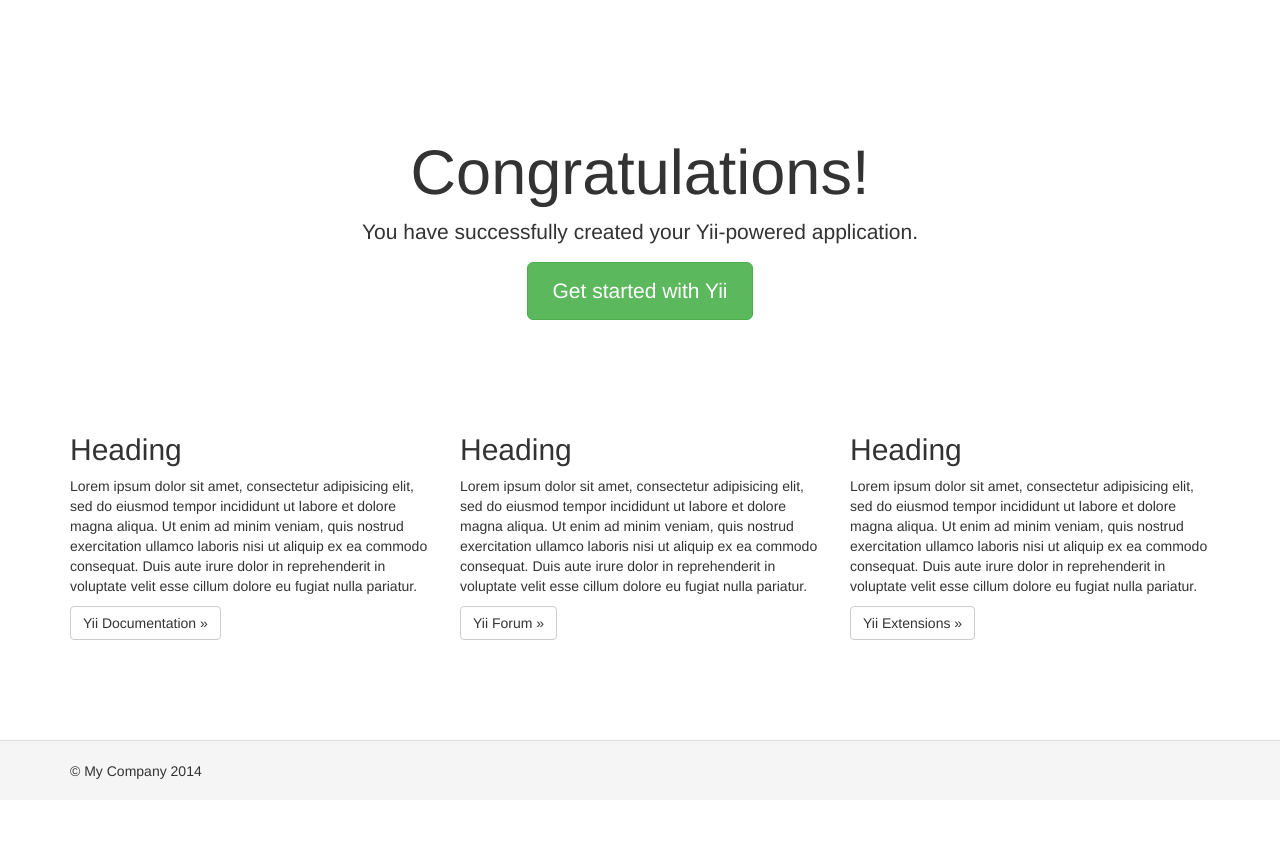
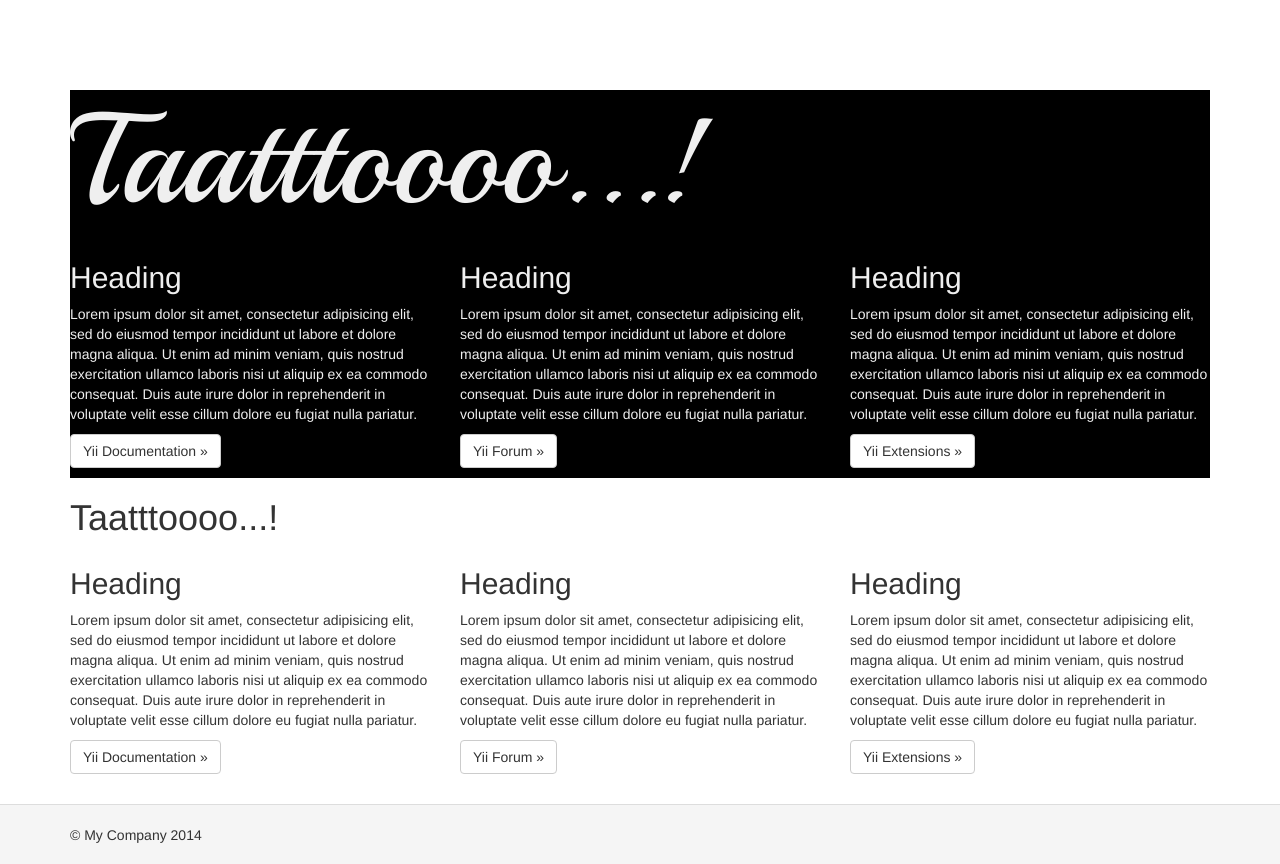
Before and after one commit to philippfrenzel/taatttoooo, a Yii app: template views/site/index.php in a window 1280 px wide. Before the commit the page ends 779 px from the top, so only its background shows below. Run offline with PHP 8.4 and a stand-in for Yii, Linux system fonts and the light colour scheme; the template is opened without the code that fills it, so the values that code supplies are empty; some libraries are stand-ins or nearby versions.

Commit message:
move to branded version

```diff
--- a/assets/AppAsset.php
+++ b/assets/AppAsset.php
@@ -18,6 +18,7 @@ class AppAsset extends AssetBundle
     public $basePath = '@webroot';
     public $baseUrl = '@web';
     public $css = [
+        'css/onepage.css',
         'css/site.css',
     ];
     public $js = [
--- a/controllers/SiteController.php
+++ b/controllers/SiteController.php
@@ -11,6 +11,12 @@ use app\models\ContactForm;
 
 class SiteController extends AppController
 {
+    /**
+     * setting the main layout
+     * @var string $layout which will be used as the default main layout
+     */
+    public $layout = "/main";
+
     public function behaviors()
     {
         return [
--- a/views/layouts/onepage.php
+++ b/views/layouts/onepage.php
@@ -36,7 +36,7 @@ AppAsset::register($this);
 				'brandLabel' => '',
 				'brandUrl' => Yii::$app->homeUrl,
 				'options' => [
-					'class' => 'navbar-default navbar-fixed-top',
+					'class' => 'navbar-inverse navbar-fixed-top',
 				],
 			]);
 
--- a/views/site/index.php
+++ b/views/site/index.php
@@ -2,52 +2,11 @@
 /**
  * @var yii\web\View $this
  */
-$this->title = 'My Yii Application';
+$this->title = 'Taatttoooo Startpage';
 ?>
 <div class="section" id="intro1" data-anchor="intro1">
-
-    <div class="jumbotron">
-        <h1>Congratulations!</h1>
-
-        <p class="lead">You have successfully created your Yii-powered application.</p>
-
-        <p><a class="btn btn-lg btn-success" href="http://www.yiiframework.com">Get started with Yii</a></p>
-    </div>
-
-    <div class="body-content">
-
-        <div class="row">
-            <div class="col-lg-4">
-                <h2>Heading</h2>
-
-                <p>Lorem ipsum dolor sit amet, consectetur adipisicing elit, sed do eiusmod tempor incididunt ut labore et
-                    dolore magna aliqua. Ut enim ad minim veniam, quis nostrud exercitation ullamco laboris nisi ut aliquip
-                    ex ea commodo consequat. Duis aute irure dolor in reprehenderit in voluptate velit esse cillum dolore eu
-                    fugiat nulla pariatur.</p>
-
-                <p><a class="btn btn-default" href="http://www.yiiframework.com/doc/">Yii Documentation &raquo;</a></p>
-            </div>
-            <div class="col-lg-4">
-                <h2>Heading</h2>
-
-                <p>Lorem ipsum dolor sit amet, consectetur adipisicing elit, sed do eiusmod tempor incididunt ut labore et
-                    dolore magna aliqua. Ut enim ad minim veniam, quis nostrud exercitation ullamco laboris nisi ut aliquip
-                    ex ea commodo consequat. Duis aute irure dolor in reprehenderit in voluptate velit esse cillum dolore eu
-                    fugiat nulla pariatur.</p>
-
-                <p><a class="btn btn-default" href="http://www.yiiframework.com/forum/">Yii Forum &raquo;</a></p>
-            </div>
-            <div class="col-lg-4">
-                <h2>Heading</h2>
-
-                <p>Lorem ipsum dolor sit amet, consectetur adipisicing elit, sed do eiusmod tempor incididunt ut labore et
-                    dolore magna aliqua. Ut enim ad minim veniam, quis nostrud exercitation ullamco laboris nisi ut aliquip
-                    ex ea commodo consequat. Duis aute irure dolor in reprehenderit in voluptate velit esse cillum dolore eu
-                    fugiat nulla pariatur.</p>
-
-                <p><a class="btn btn-default" href="http://www.yiiframework.com/extensions/">Yii Extensions &raquo;</a></p>
-            </div>
-        </div>
-
-    </div>
+    <?= $this->render('onepage/first_page', []); ?>
 </div>
+<div class="section" id="intro2" data-anchor="intro2">
+    <?= $this->render('onepage/first_page', []); ?>
+</div>
--- /dev/null
+++ b/views/site/onepage/first_page.php
@@ -0,0 +1,39 @@
+
+    <h1 class="ultrabig">Taatttoooo...!</h1>
+
+<div class="body-content">
+
+    <div class="row">
+        <div class="col-lg-4">
+            <h2>Heading</h2>
+
+            <p>Lorem ipsum dolor sit amet, consectetur adipisicing elit, sed do eiusmod tempor incididunt ut labore et
+                dolore magna aliqua. Ut enim ad minim veniam, quis nostrud exercitation ullamco laboris nisi ut aliquip
+                ex ea commodo consequat. Duis aute irure dolor in reprehenderit in voluptate velit esse cillum dolore eu
+                fugiat nulla pariatur.</p>
+
+            <p><a class="btn btn-default" href="http://www.yiiframework.com/doc/">Yii Documentation &raquo;</a></p>
+        </div>
+        <div class="col-lg-4">
+            <h2>Heading</h2>
+
+            <p>Lorem ipsum dolor sit amet, consectetur adipisicing elit, sed do eiusmod tempor incididunt ut labore et
+                dolore magna aliqua. Ut enim ad minim veniam, quis nostrud exercitation ullamco laboris nisi ut aliquip
+                ex ea commodo consequat. Duis aute irure dolor in reprehenderit in voluptate velit esse cillum dolore eu
+                fugiat nulla pariatur.</p>
+
+            <p><a class="btn btn-default" href="http://www.yiiframework.com/forum/">Yii Forum &raquo;</a></p>
+        </div>
+        <div class="col-lg-4">
+            <h2>Heading</h2>
+
+            <p>Lorem ipsum dolor sit amet, consectetur adipisicing elit, sed do eiusmod tempor incididunt ut labore et
+                dolore magna aliqua. Ut enim ad minim veniam, quis nostrud exercitation ullamco laboris nisi ut aliquip
+                ex ea commodo consequat. Duis aute irure dolor in reprehenderit in voluptate velit esse cillum dolore eu
+                fugiat nulla pariatur.</p>
+
+            <p><a class="btn btn-default" href="http://www.yiiframework.com/extensions/">Yii Extensions &raquo;</a></p>
+        </div>
+    </div>
+
+</div>
--- /dev/null
+++ b/web/css/onepage.css
@@ -0,0 +1,9 @@
+#intro1{
+  background-color: #000000;
+  color:#efefef;
+}
+
+#intro1 h1.ultrabig{
+  font-family: Playball;
+  font-size: 128px;
+}
--- a/web/css/site.css
+++ b/web/css/site.css
@@ -1,3 +1,5 @@
+@import url(http://fonts.googleapis.com/css?family=Playball);
+
 html,
 body {
 	height: 100%;
```
Also changed, not shown: 1 other file.
